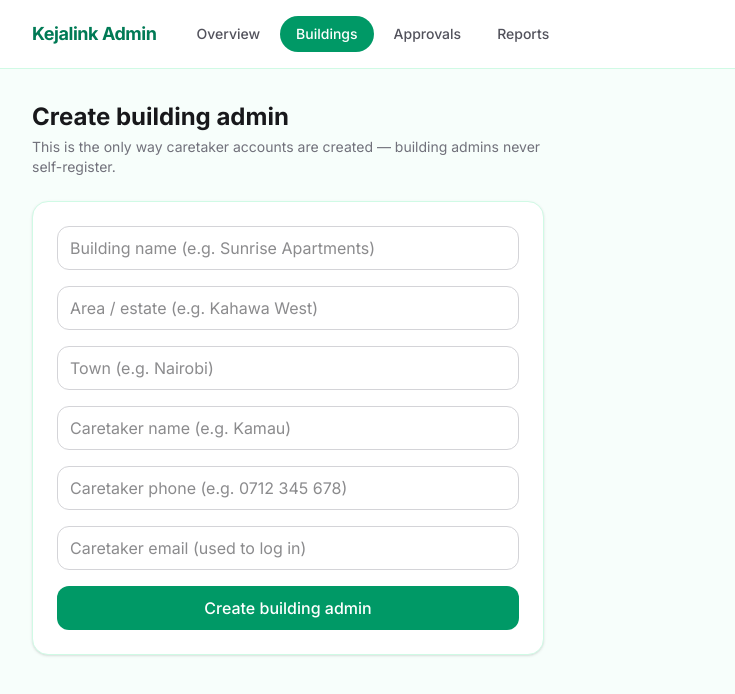
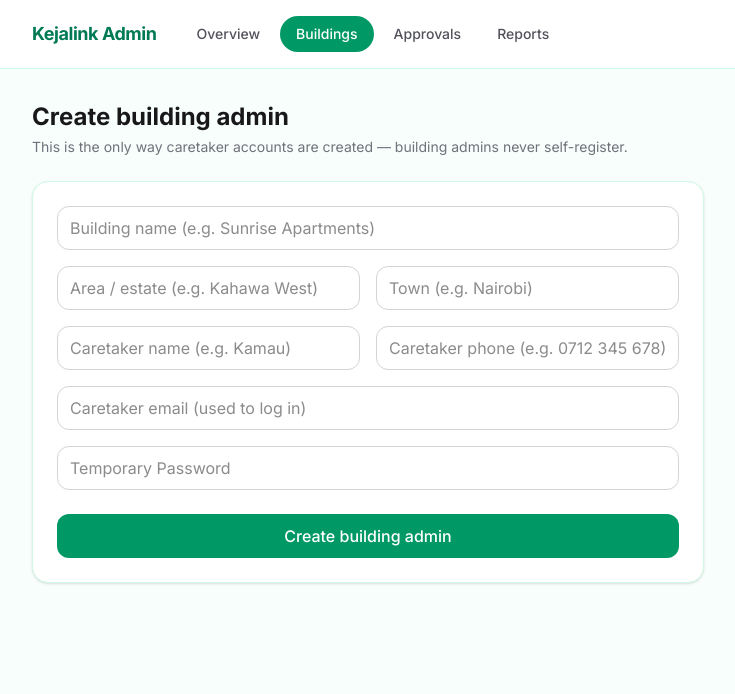
Before and after one commit to allannjuma/Kejalink, a Next.js app: page /admin/buildings in a window 1280 px wide. Shown: the top 694 px of the page, without its empty margins (112-847 px from the left). Built offline with nearby package versions, Linux system fonts and the light colour scheme.

Commit message:
feat: Implement strict Admin Dashboard Provisioning Flow with bidirectional linking

```diff
--- a/app/admin/buildings/page.tsx
+++ b/app/admin/buildings/page.tsx
@@ -4,6 +4,15 @@ import { useState } from 'react'
 
 const inputClass =
   'min-h-11 rounded-xl border border-zinc-300 px-3 py-2 text-zinc-900 focus:border-emerald-500 focus:outline-none'
+
+type CreatedBuilding = {
+  id: string
+  name: string
+  area: string
+  town: string
+  caretakerEmail: string
+  caretakerPass: string
+}
 
 export default function BuildingsPage() {
   const [form, setForm] = useState({
@@ -13,13 +22,11 @@ export default function BuildingsPage() {
     caretakerName: '',
     phone: '',
     email: '',
+    tempPassword: '',
   })
   const [loading, setLoading] = useState(false)
   const [error, setError] = useState('')
-  const [created, setCreated] = useState<{
-    email: string
-    tempPassword: string
-  } | null>(null)
+  const [createdList, setCreatedList] = useState<CreatedBuilding[]>([])
 
   function update(field: keyof typeof form) {
     return (e: React.ChangeEvent<HTMLInputElement>) =>
@@ -30,7 +37,6 @@ export default function BuildingsPage() {
     e.preventDefault()
     setLoading(true)
     setError('')
-    setCreated(null)
 
     const res = await fetch('/api/admin/buildings', {
       method: 'POST',
@@ -44,7 +50,17 @@ export default function BuildingsPage() {
     if (!res.ok) {
       setError(data.error ?? 'Something went wrong')
     } else {
-      setCreated(data.caretaker)
+      setCreatedList((prev) => [
+        ...prev,
+        {
+          id: data.building.id,
+          name: data.building.name,
+          area: data.building.area,
+          town: data.building.town,
+          caretakerEmail: data.caretaker.email,
+          caretakerPass: data.caretaker.tempPassword,
+        },
+      ])
       setForm({
         buildingName: '',
         area: '',
@@ -52,12 +68,13 @@ export default function BuildingsPage() {
         caretakerName: '',
         phone: '',
         email: '',
+        tempPassword: '',
       })
     }
   }
 
   return (
-    <div className="flex max-w-lg flex-col gap-6">
+    <div className="flex max-w-2xl flex-col gap-6">
       <div>
         <h1 className="text-2xl font-bold text-zinc-900">
           Create building admin
@@ -67,22 +84,6 @@ export default function BuildingsPage() {
           never self-register.
         </p>
       </div>
-
-      {created && (
-        <div className="rounded-2xl border border-emerald-200 bg-emerald-50 p-4">
-          <p className="font-semibold text-emerald-800">
-            Building admin created
-          </p>
-          <p className="mt-1 text-sm text-emerald-800">
-            Share these login details with the caretaker (shown once):
-          </p>
-          <p className="mt-2 rounded-lg bg-white px-3 py-2 font-mono text-sm text-zinc-900">
-            {created.email}
-            <br />
-            {created.tempPassword}
-          </p>
-        </div>
-      )}
 
       <form
         onSubmit={handleSubmit}
@@ -95,6 +96,7 @@ export default function BuildingsPage() {
           required
           className={inputClass}
         />
+        <div className="grid grid-cols-2 gap-4">
           <input
             placeholder="Area / estate (e.g. Kahawa West)"
             value={form.area}
@@ -109,6 +111,8 @@ export default function BuildingsPage() {
             required
             className={inputClass}
           />
+        </div>
+        <div className="grid grid-cols-2 gap-4">
           <input
             placeholder="Caretaker name (e.g. Kamau)"
             value={form.caretakerName}
@@ -122,6 +126,7 @@ export default function BuildingsPage() {
             onChange={update('phone')}
             className={inputClass}
           />
+        </div>
         <input
           type="email"
           placeholder="Caretaker email (used to log in)"
@@ -130,17 +135,47 @@ export default function BuildingsPage() {
           required
           className={inputClass}
         />
+        <input
+          type="text"
+          placeholder="Temporary Password"
+          value={form.tempPassword}
+          onChange={update('tempPassword')}
+          required
+          minLength={6}
+          className={inputClass}
+        />
 
         {error && <p className="text-sm text-red-600">{error}</p>}
 
         <button
           type="submit"
           disabled={loading}
-          className="min-h-11 rounded-xl bg-emerald-600 font-medium text-white transition-colors hover:bg-emerald-700 disabled:opacity-50"
+          className="min-h-11 rounded-xl bg-emerald-600 font-medium text-white transition-colors hover:bg-emerald-700 disabled:opacity-50 mt-2"
         >
           {loading ? 'Creating…' : 'Create building admin'}
         </button>
       </form>
+
+      {/* List newly created buildings */}
+      {createdList.length > 0 && (
+        <div className="mt-4 flex flex-col gap-4">
+          <h2 className="font-bold text-zinc-900 text-lg">Newly Created Buildings</h2>
+          {createdList.map((cb, idx) => (
+            <div key={idx} className="rounded-2xl border border-emerald-200 bg-emerald-50 p-5 shadow-sm">
+              <p className="font-bold text-emerald-900 text-lg mb-1">{cb.name}</p>
+              <p className="text-sm text-emerald-800 mb-3">{cb.area}, {cb.town}</p>
+
+              <div className="bg-white rounded-xl border border-emerald-100 p-4">
+                <p className="text-xs font-semibold text-zinc-500 uppercase tracking-wider mb-2">Caretaker Credentials</p>
+                <div className="flex flex-col gap-1">
+                  <p className="font-mono text-sm text-zinc-900"><span className="text-zinc-500 inline-block w-20">Email:</span> {cb.caretakerEmail}</p>
+                  <p className="font-mono text-sm text-zinc-900"><span className="text-zinc-500 inline-block w-20">Password:</span> {cb.caretakerPass}</p>
+                </div>
+              </div>
+            </div>
+          ))}
+        </div>
+      )}
     </div>
   )
 }
--- a/app/api/admin/buildings/route.ts
+++ b/app/api/admin/buildings/route.ts
@@ -12,6 +12,7 @@ export async function POST(request: Request) {
     caretakerName?: string
     phone?: string
     email?: string
+    tempPassword?: string
   }
 
   try {
@@ -20,11 +21,11 @@ export async function POST(request: Request) {
     return NextResponse.json({ error: 'Invalid JSON body' }, { status: 400 })
   }
 
-  const { buildingName, area, town, caretakerName, phone, email } = body
+  const { buildingName, area, town, caretakerName, phone, email, tempPassword } = body
 
-  if (!buildingName || !area || !town || !caretakerName || !email) {
+  if (!buildingName || !area || !town || !caretakerName || !email || !tempPassword) {
     return NextResponse.json(
-      { error: 'buildingName, area, town, caretakerName and email are required' },
+      { error: 'buildingName, area, town, caretakerName, email and tempPassword are required' },
       { status: 400 }
     )
   }
@@ -38,10 +39,6 @@ export async function POST(request: Request) {
       { status: 500 }
     )
   }
-
-  // Temporary password the super admin shares with the caretaker.
-  const tempPassword =
-    crypto.randomUUID().replace(/-/g, '').slice(0, 10) + 'Kj!'
 
   // 1. Auth login for the caretaker
   const { data: authData, error: authError } = await supabase.auth.admin.createUser({
@@ -86,8 +83,28 @@ export async function POST(request: Request) {
     return NextResponse.json({ error: userError.message }, { status: 400 })
   }
 
+  // 4. Update the building with the admin_user_id (to complete bidirectional link)
+  const { error: updateBuildingError } = await supabase
+    .from('buildings')
+    .update({ admin_user_id: authData.user.id })
+    .eq('id', building.id)
+
+  if (updateBuildingError) {
+    await supabase.from('users').delete().eq('id', authData.user.id)
+    await supabase.from('buildings').delete().eq('id', building.id)
+    await supabase.auth.admin.deleteUser(authData.user.id)
+    return NextResponse.json({ error: updateBuildingError.message }, { status: 400 })
+  }
+
+  // Fetch updated building just to be safe
+  const { data: finalBuilding } = await supabase
+    .from('buildings')
+    .select('*')
+    .eq('id', building.id)
+    .single()
+
   return NextResponse.json({
-    building,
+    building: finalBuilding,
     caretaker: { email, tempPassword },
   })
 }
```
Also changed, not shown: 1 other file (tests, documents, lock files or other folders). Lines whose indentation alone changed are shown as unchanged.
